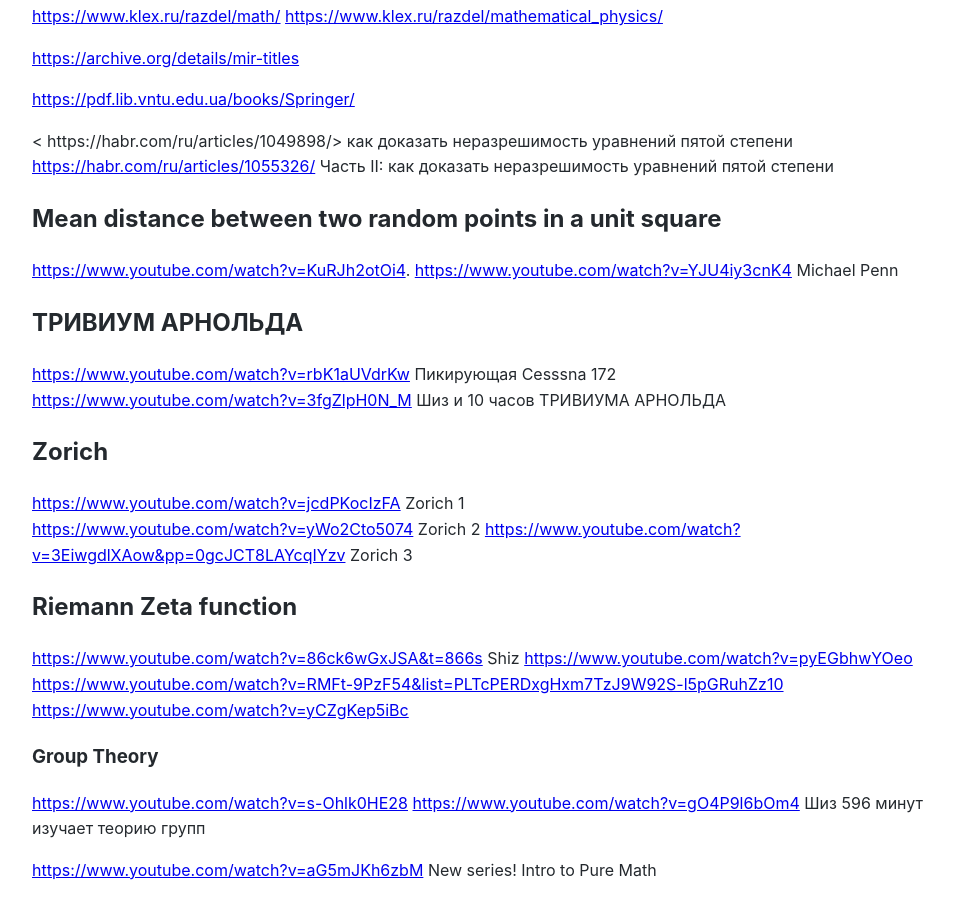
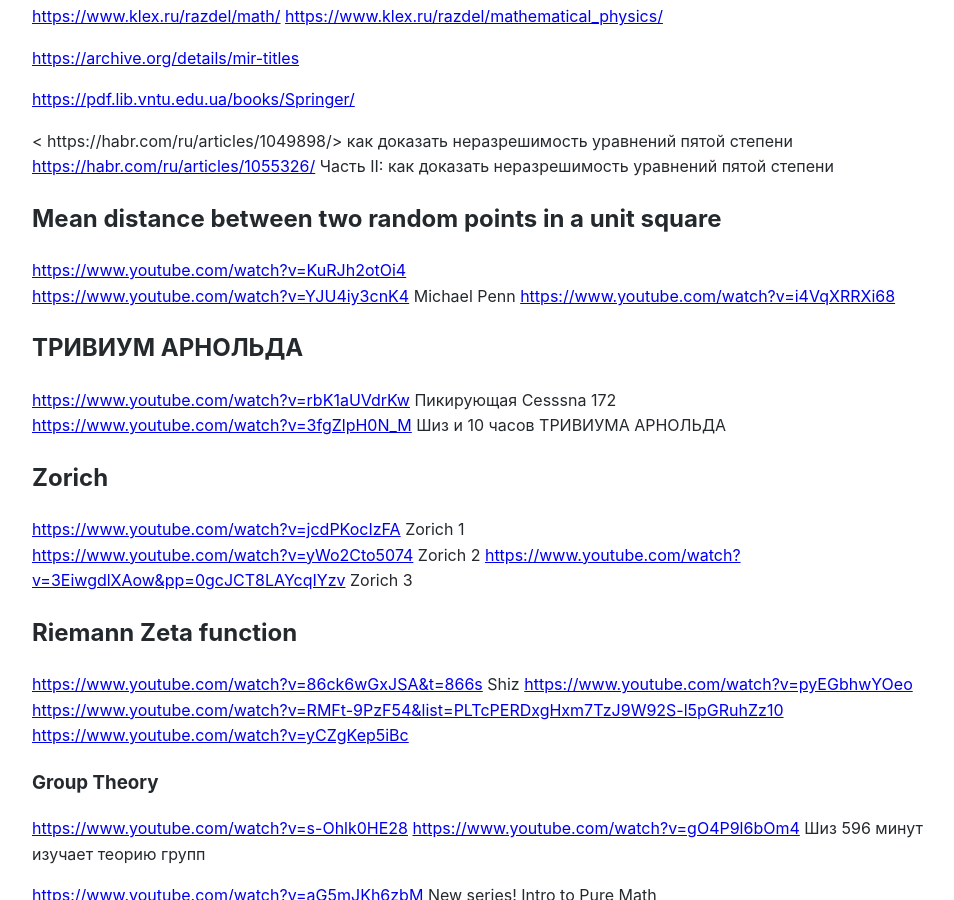
Before and after one commit to Michael-Lubinsky/michael-lubinsky.github.com, a Jekyll site: the page built from math/math.md, in a window 1280 px wide and 900 px high, scrolled down 1148 px. Shown: the whole window, without its empty margins (158-1112 px from the left). Built offline with Jekyll 4.4.1, drawn with Linux system fonts in a browser that asks for light colours; our own code applies the rules of GitHub Pages for plain Markdown files.

Commit message:
Update math.md

```diff
--- a/math/math.md
+++ b/math/math.md
@@ -49,9 +49,9 @@
  <https://habr.com/ru/articles/1055326/> Часть II: как доказать неразрешимость уравнений пятой степени
 
 ## Mean distance between two random points in a unit square
-<https://www.youtube.com/watch?v=KuRJh2otOi4>.
+<https://www.youtube.com/watch?v=KuRJh2otOi4>
 <https://www.youtube.com/watch?v=YJU4iy3cnK4> Michael Penn
-
+<https://www.youtube.com/watch?v=i4VqXRRXi68>
 
 ## ТРИВИУМ АРНОЛЬДА
 <https://www.youtube.com/watch?v=rbK1aUVdrKw> Пикирующая Cesssna 172
```
